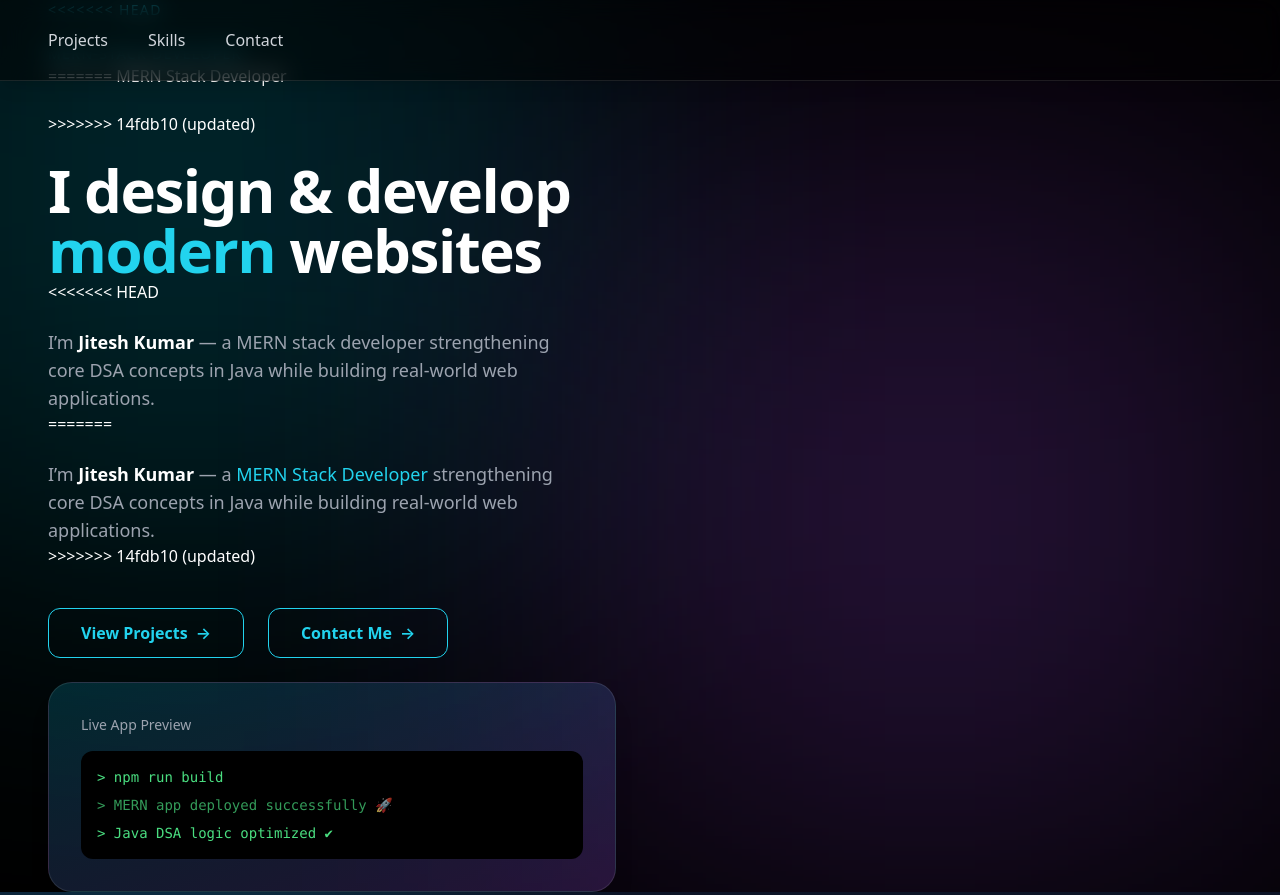
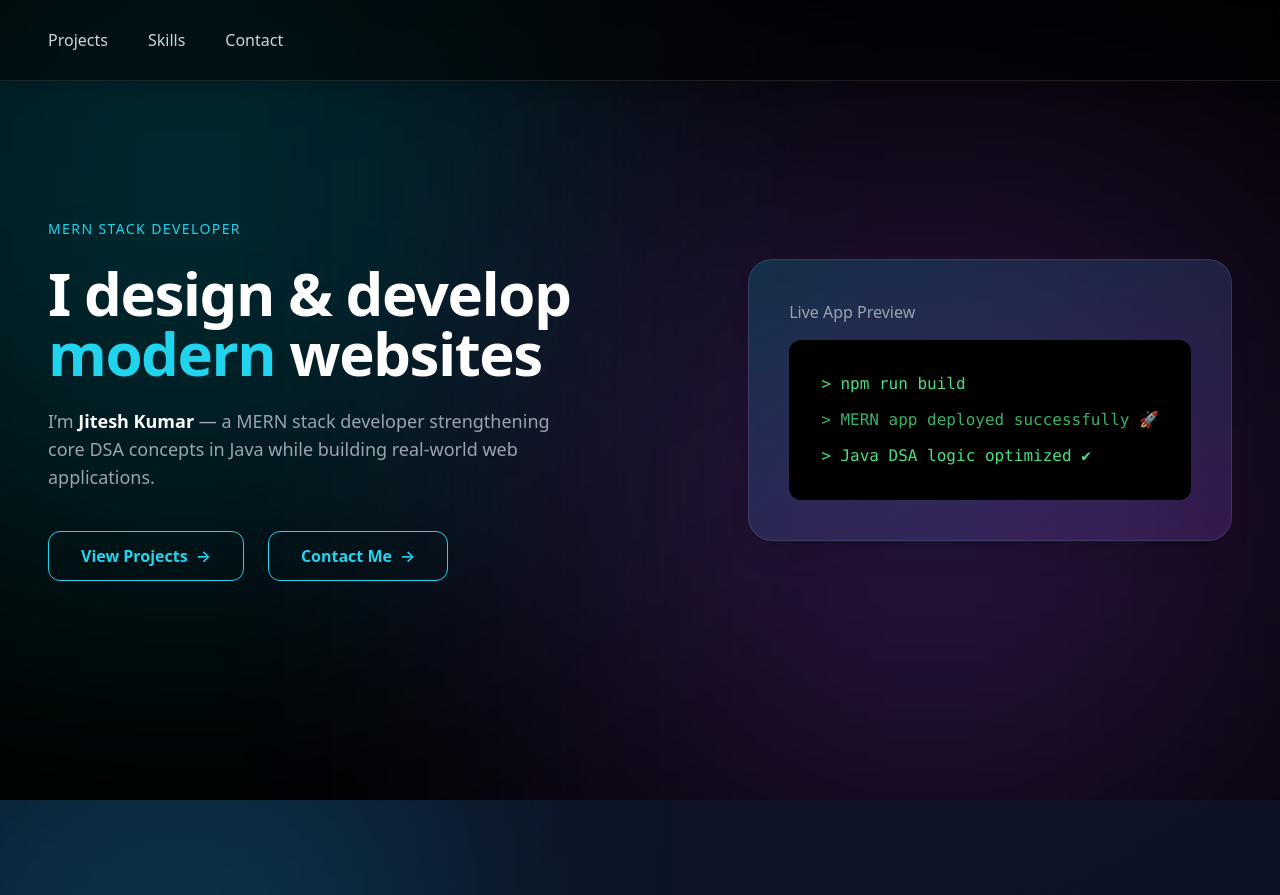
Before and after one commit to jiteshkumar1234567/Portfolio, a plain HTML site: page frontend/index.html in a window 1280 px wide. Shown: the top 895 px of the page. Drawn offline with nearby package versions, Linux system fonts and the light colour scheme; a small style sheet from the web is missing.

Commit message:
Updated hero section, right card bigger and animations

```diff
--- a/frontend/index.html
+++ b/frontend/index.html
@@ -288,7 +288,7 @@
 
     <!-- HERO -->
 <section class="relative min-h-screen flex items-center overflow-hidden bg-black">
-
+  <!-- Background Glow -->
   <div
     class="absolute w-[700px] h-[700px] bg-cyan-500/30 blur-[160px]
            -top-40 -left-40 animate-pulse"
@@ -308,16 +308,8 @@
         class="text-cyan-400 uppercase tracking-widest text-sm
                opacity-0 animate-[fadeIn_1s_ease-out_forwards]"
       >
-<<<<<<< HEAD
-        <!-- Left Content -->
-        <div class="space-y-6 animate-fadeIn">
-          <p class="text-cyan-400 uppercase tracking-widest text-sm">
-             MERN-Stack Developer
-          </p>
-=======
         MERN Stack Developer
       </p>
->>>>>>> 14fdb10 (updated)
 
       <h2
         class="text-3xl sm:text-4xl md:text-5xl lg:text-6xl
@@ -329,23 +321,14 @@
         websites
       </h2>
 
-<<<<<<< HEAD
-          <p class="text-gray-400 max-w-lg text-lg">
-           I’m <span class="text-white font-semibold">Jitesh Kumar</span> —
-a MERN stack developer strengthening core DSA concepts in Java while building
-real-world web applications.
-
-          </p>
-=======
       <p
-        class="text-gray-400 max-w-lg text-base md:text-lg leading-relaxed
+        class="text-gray-400 max-w-lg text-lg
                opacity-0 animate-[fadeIn_1s_ease-out_0.4s_forwards]"
       >
         I’m <span class="text-white font-semibold">Jitesh Kumar</span> — a
-        <span class="text-cyan-400">MERN Stack Developer</span> strengthening
-        core DSA concepts in Java while building real-world web applications.
+        MERN stack developer strengthening core DSA concepts in Java while
+        building real-world web applications.
       </p>
->>>>>>> 14fdb10 (updated)
 
       <!-- BUTTONS -->
       <div
@@ -366,7 +349,6 @@
                    group-hover:translate-y-0
                    transition-transform duration-700 ease-out"
           ></span>
-
           <span class="relative transition-colors duration-700 group-hover:text-black">
             View Projects
           </span>
@@ -374,6 +356,7 @@
             →
           </span>
         </a>
+
         <!-- Contact Me -->
         <a
           href="#contact"
@@ -388,7 +371,6 @@
                    group-hover:translate-y-0
                    transition-transform duration-700 ease-out"
           ></span>
-
           <span class="relative transition-colors duration-700 group-hover:text-black">
             Contact Me
           </span>
@@ -396,27 +378,28 @@
             →
           </span>
         </a>
+      </div>
 
-      </div>
     </div>
 
     <!-- RIGHT VISUAL -->
     <div
-      class="relative opacity-0
+  class="relative opacity-0 justify-self-end
          animate-[fadeIn_1s_ease-out_0.8s_forwards]"
 >
   <div
     class="bg-gradient-to-br from-cyan-500/20 to-purple-500/20
-               backdrop-blur-xl p-8 rounded-3xl
+           backdrop-blur-xl p-10 rounded-3xl
            border border-white/10 shadow-xl
            transition-all duration-500
-               hover:-translate-y-2 hover:shadow-cyan-500/30"
+           hover:-translate-y-2 hover:shadow-cyan-500/40
+           max-w-md md:max-w-lg lg:max-w-xl"
   >
-        <p class="text-sm text-gray-400 mb-4">Live App Preview</p>
+    <p class="text-sm md:text-base text-gray-400 mb-4">Live App Preview</p>
 
     <div
-          class="bg-black rounded-xl p-4 font-mono text-sm
-                 text-green-400 space-y-2"
+      class="bg-black rounded-xl p-6 md:p-8 font-mono text-sm md:text-base
+             text-green-400 space-y-3"
     >
       <p>> npm run build</p>
       <p class="animate-pulse">> MERN app deployed successfully 🚀</p>
@@ -424,8 +407,20 @@
     </div>
   </div>
 </div>
+
   </div>
 
+  <!-- Inline Animations -->
+  <style>
+    @keyframes fadeIn {
+      from { opacity: 0; }
+      to { opacity: 1; }
+    }
+    @keyframes slideUp {
+      from { opacity: 0; transform: translateY(20px); }
+      to { opacity: 1; transform: translateY(0); }
+    }
+  </style>
 </section>
 
 
```
Lines whose indentation alone changed are shown as unchanged.
